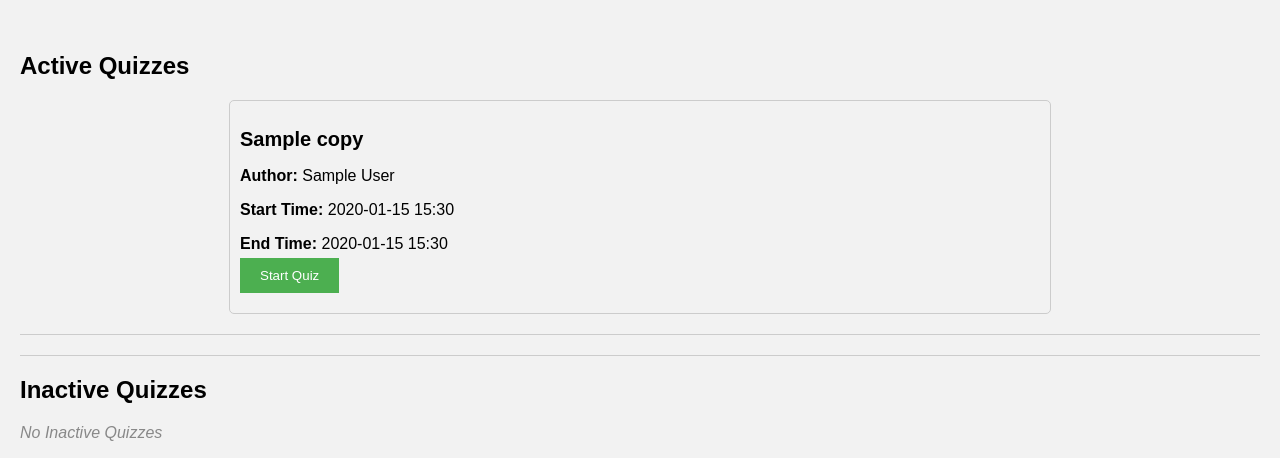
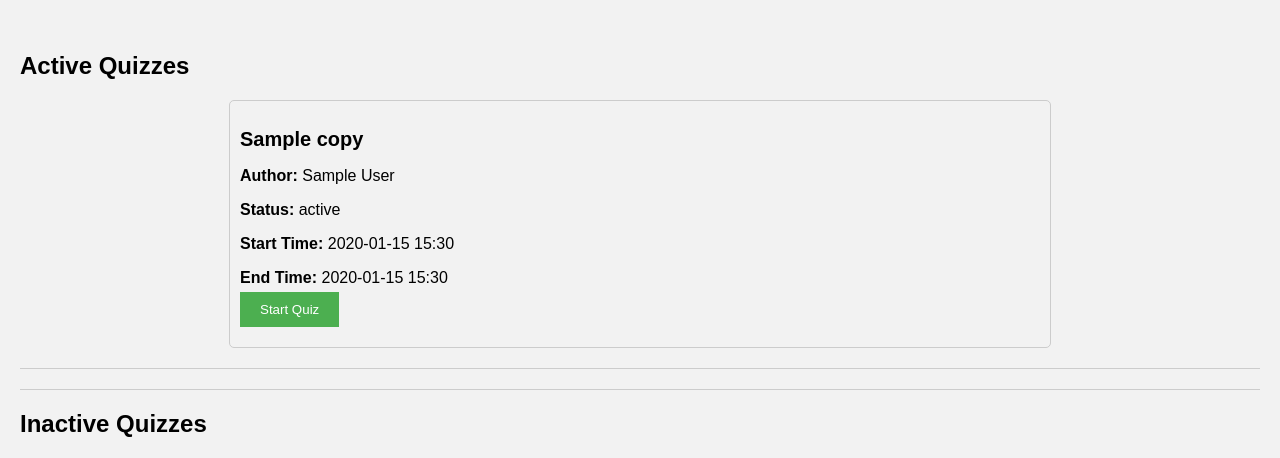
Before and after one commit to FadeHack/QuizTime, a Flask app: page /quizzes/all in a window 1280 px wide. Shown: the part 64-522 px from the top of the page. Run offline with Flask 2, Linux system fonts and the light colour scheme; a database or web service that is not in the repository returns one stand-in record (values such as "Sample title").

Commit message:
modified:   main.py 	modified:   templates/quizzes.html

```diff
--- a/main.py
+++ b/main.py
@@ -6,7 +6,7 @@ from datetime import datetime
 from pymongo.server_api import ServerApi
 from apscheduler.schedulers.background import BackgroundScheduler
 import pytz
-
+import json
 
 app = Flask(__name__)
 uri = 'mongodb+srv://Temp_User:9BH1EM6p6LWStCxt@mongodatabase.ytbk03l.mongodb.net/?retryWrites=true&w=majority'
@@ -81,6 +81,15 @@ def home_page():
     if request.method == 'POST':
         return redirect(url_for('create_quiz'))
     return render_template('index.html')
+
+
+
+@app.route('/quiz_status/<quiz_id>', methods=['GET'])
+def get_quiz_status(quiz_id):
+    quiz = quizzes_collection.find_one({'_id': ObjectId(quiz_id)})
+    quiz_status = quiz['status']
+    response = {'status': quiz_status}
+    return json.dumps(response)
 
 
 # Endpoint to create a new quiz
--- a/templates/quizzes.html
+++ b/templates/quizzes.html
@@ -17,9 +17,10 @@
     {% if active_quizzes %}
         {% for quiz in active_quizzes %}
 
-            <div class="quiz-container">
+            <div class="quiz-container" data-quiz-id="{{ quiz._id }}">
                 <h2>{{ quiz.quiz_name }}</h2>
                 <p><strong>Author:</strong> {{ quiz.author }}</p>
+                <p id="quiz-status-{{ quiz._id }}"><strong>Status:</strong> {{ quiz.status }}</p>
                 <p><strong>Start Time:</strong> {{ quiz.start_date }}</p>
                 <p><strong>End Time:</strong> {{ quiz.end_date }}</p>
                 <form action="/start_quiz/{{ quiz._id }}" method="GET">
@@ -37,10 +38,10 @@
     {% set inactive_quizzes = inactiveQuizzes|selectattr('status', 'equalto', 'inactive')|list %}
     {% if inactive_quizzes %}
         {% for quiz in inactive_quizzes %}
-            <div class="quiz-container">
+            <div class="quiz-container" data-quiz-id="{{ quiz._id }}">
                 <h2>{{ quiz.quiz_name }}</h2>
                 <p><strong>Author:</strong> {{ quiz.author }}</p>
-                <p><strong>Status:</strong> {{ quiz.status }}</p>
+                <p id="quiz-status-{{ quiz._id }}"><strong>Status:</strong> {{ quiz.status }}</p>
                 <p><strong>Start Time:</strong> {{ quiz.start_date }}</p>
                 <p><strong>End Time:</strong> {{ quiz.end_date }}</p>
             </div>
@@ -55,10 +56,10 @@
     {% set finished_quizzes = finishedQuizzes|selectattr('status', 'equalto', 'finished')|list %}
     {% if finished_quizzes %}
         {% for quiz in finished_quizzes %}
-            <div class="quiz-container">
+            <div class="quiz-container" data-quiz-id="{{ quiz._id }}">
                 <h2>{{ quiz.quiz_name }}</h2>
                 <p><strong>Author:</strong> {{ quiz.author }}</p>
-                <p><strong>Status:</strong> {{ quiz.status }}</p>
+                <p id="quiz-status-{{ quiz._id }}"><strong>Status:</strong> {{ quiz.status }}</p>
                 <p><strong>Start Time:</strong> {{ quiz.start_date }}</p>
                 <p><strong>End Time:</strong> {{ quiz.end_date }}</p>
             </div>
@@ -68,5 +69,34 @@
         <p class="no-quizzes">No Finished Quizzes</p>
     {% endif %}
     <hr>
+
+
+    <script>
+        function updateQuizStatus(quizId) {
+            var xhr = new XMLHttpRequest();
+            xhr.open('GET', '/quiz_status/' + quizId, true);
+            xhr.onreadystatechange = function () {
+              if (xhr.readyState === XMLHttpRequest.DONE) {
+                if (xhr.status === 200) {
+                  var response = JSON.parse(xhr.responseText);
+                  var quizStatusElement = document.getElementById('quiz-status-' + quizId);
+                  quizStatusElement.textContent = response.status;
+                } else {
+                  console.error('Failed to retrieve quiz status');
+                }
+              }
+            };
+            xhr.send();
+          }
+
+          // Update quiz statuses periodically (every 5 seconds)
+          setInterval(function () {
+            var quizElements = document.getElementsByClassName('quiz-container');
+            for (var i = 0; i < quizElements.length; i++) {
+              var quizId = quizElements[i].getAttribute('data-quiz-id');
+              updateQuizStatus(quizId);
+            }
+          }, 5000);
+    </script>
 </body>
 </html>
```
